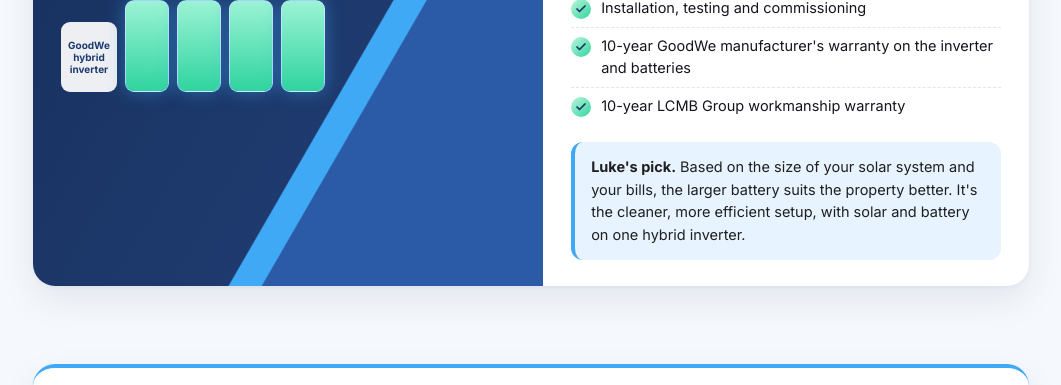
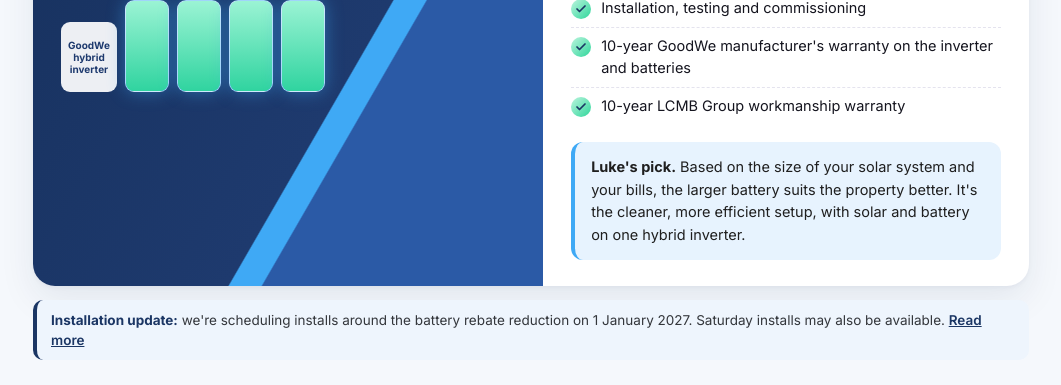
Before and after one commit to LCMBgroup/lcmb-proposals, a plain HTML site: page brett-dargan-1f6b/index.html in a window 1280 px wide. Shown: the part 768-1153 px from the top of the page, without its empty margins (109-1170 px from the left). Drawn offline with nearby package versions, Linux system fonts and the light colour scheme.

Commit message:
Short installation update note under the price card
Co-Authored-By: Claude Opus 5.5 <noreply@anthropic.com>
Claude-Session: https://claude.ai/code/session_011YPQZX7AoMXzcCFBnt2d1N

```diff
--- a/assets/rebate-notice.js
+++ b/assets/rebate-notice.js
@@ -22,6 +22,18 @@
       "<p>Please be aware that weather delays or other circumstances outside our control may affect installation dates. If your installation is delayed into January, your proposal will need to be re-quoted to reflect the reduced rebate.</p>" +
       "<p>Saturday installations may also be available if you prefer an earlier installation date. These attract an additional charge to cover staff overtime.</p>";
     host.insertBefore(box, host.firstChild);
+
+    // Short note just under the price card, linking to the full notice above the Accept button.
+    var price = document.getElementById("oPrice");
+    var card = price && price.closest(".left") && price.closest(".left").parentElement;
+    if (card && !document.getElementById("rebateShort")) {
+      var s = document.createElement("p");
+      s.id = "rebateShort";
+      s.style.cssText = "margin:14px 0 0;padding:10px 14px;background:#EEF5FD;border-left:4px solid #1B3664;border-radius:10px;font-size:13.5px;line-height:1.5;color:#33363b;text-align:left";
+      s.innerHTML = "<b style=\"color:#1B3664\">Installation update:</b> we're scheduling installs around the battery rebate reduction on 1 January 2027. Saturday installs may also be available. <a href=\"#rebateNotice\" style=\"color:#1B3664;font-weight:600\">Read more</a>";
+      s.querySelector("a").onclick = function (e) { e.preventDefault(); box.scrollIntoView({ behavior: "smooth", block: "center" }); };
+      card.parentNode.insertBefore(s, card.nextSibling);
+    }
   }
   if (document.readyState === "loading") document.addEventListener("DOMContentLoaded", add); else add();
 })();
--- a/brett-dargan-1f6b/index.html
+++ b/brett-dargan-1f6b/index.html
@@ -575,7 +575,7 @@ renderApps(); renderAddons(); setOpt(1);
 </script>
 <script src="../assets/accept.js?v=12"></script>
 <script src="../assets/brand.js?v=3"></script>
-<script src="../assets/rebate-notice.js?v=1"></script>
+<script src="../assets/rebate-notice.js?v=2"></script>
 <script src="../assets/track.js"></script>
 <script src="../assets/fx.js"></script>
 <script src="../assets/finance.js?v=2"></script>
```
Also changed, not shown: geoff-scott-becd/index.html (+1 -1 lines), graeme-berry-4017/index.html (+1 -1 lines), hem-chandra-2b8e/index.html (+1 -1 lines), jason-lennox-76c2/index.html (+1 -1 lines), josh-richards-ecd5/index.html (+1 -1 lines), mc-yap-264e/index.html (+1 -1 lines), mike-hodkinson-0f3e/index.html (+1 -1 lines), nicole-jaggs-8929/index.html (+1 -1 lines), pablo-florentin-4345/index.html (+1 -1 lines), ryan-kirk-2652/index.html (+1 -1 lines), sasha-karcher-7311/index.html (+1 -1 lines), shen-027a/index.html (+1 -1 lines), terry-hands-3bfe/index.html (+1 -1 lines), warren-fieldes-ac24/index.html (+1 -1 lines).
